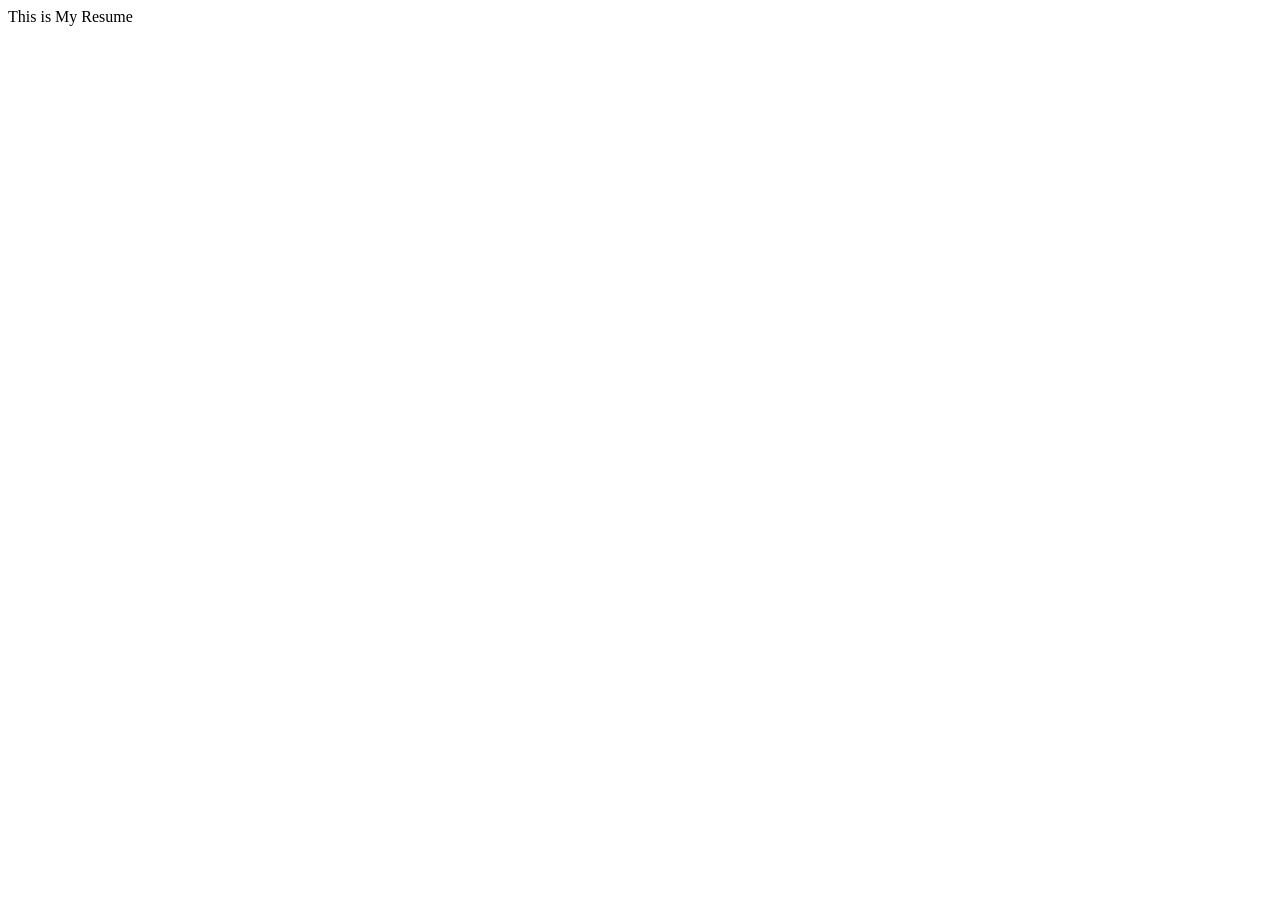
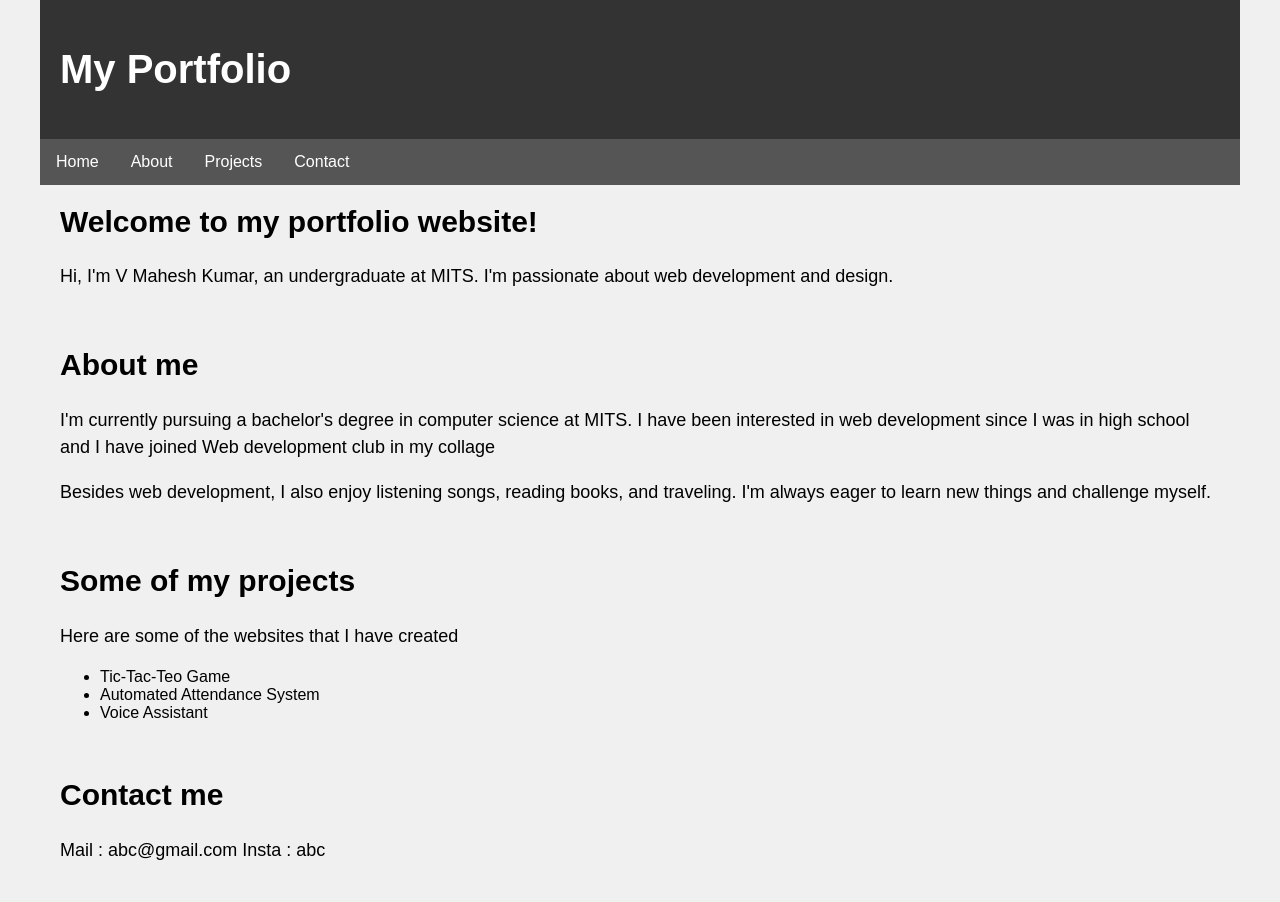
Before and after one commit to MaheshKumar1533/Web_Development-Task-3, a plain HTML site: page index.html in a window 1280 px wide. Before the commit the page ends 800 px from the top, so only its background shows below. Drawn offline with Linux system fonts and the light colour scheme.

Commit message:
Created Website

```diff
--- a/index.html
+++ b/index.html
@@ -3,9 +3,55 @@
 	<head>
 		<meta charset="UTF-8" />
 		<meta name="viewport" content="width=device-width, initial-scale=1.0" />
-		<title>Document</title>
+		<link rel="stylesheet" href="style.css" />
+		<title>My Portfolio</title>
 	</head>
+
 	<body>
-		This is My Resume
+		<div class="container">
+			<div class="header">
+				<h1>My Portfolio</h1>
+			</div>
+			<ul class="nav">
+				<li><a href="#home">Home</a></li>
+				<li><a href="#about">About</a></li>
+				<li><a href="#projects">Projects</a></li>
+				<li><a href="#contact">Contact</a></li>
+			</ul>
+			<div class="main" id="home">
+				<h2>Welcome to my portfolio website!</h2>
+				<p>
+					Hi, I'm V Mahesh Kumar, an undergraduate at MITS. I'm
+					passionate about web development and design.
+				</p>
+			</div>
+			<div class="main" id="about">
+				<h2>About me</h2>
+				<p>
+					I'm currently pursuing a bachelor's degree in computer
+					science at MITS. I have been interested in web development
+					since I was in high school and I have joined Web development
+					club in my collage
+				</p>
+				<p>
+					Besides web development, I also enjoy listening songs,
+					reading books, and traveling. I'm always eager to learn new
+					things and challenge myself.
+				</p>
+			</div>
+			<div class="main" id="projects">
+				<h2>Some of my projects</h2>
+				<p>Here are some of the websites that I have created</p>
+				<ul>
+					<li>Tic-Tac-Teo Game</li>
+					<li>Automated Attendance System</li>
+					<li>Voice Assistant</li>
+				</ul>
+			</div>
+			<div class="main" id="contact">
+				<h2>Contact me</h2>
+				<p>Mail : abc@gmail.com Insta : abc</p>
+			</div>
+		</div>
 	</body>
 </html>
--- /dev/null
+++ b/style.css
@@ -0,0 +1,70 @@
+body {
+            font-family: Arial, sans-serif;
+            background-color: #f0f0f0;
+            margin: 0;
+        }
+
+        .container {
+            max-width: 1200px;
+            margin: 0 auto;
+        }
+
+        .header {
+            background-color: #333;
+            color: white;
+            padding: 20px;
+        }
+
+        .header h1 {
+            font-size: 40px;
+        }
+
+        .nav {
+            list-style-type: none;
+            margin: 0;
+            padding: 0;
+            overflow: hidden;
+            background-color: #555;
+        }
+
+        .nav li {
+            float: left;
+        }
+
+        .nav li a {
+            display: block;
+            color: white;
+            text-align: center;
+            padding: 14px 16px;
+            text-decoration: none;
+        }
+
+        .nav li a:hover {
+            background-color: #111;
+        }
+
+        .main {
+            padding: 20px;
+        }
+
+        .main h2 {
+            font-size: 30px;
+            margin-top: 0;
+        }
+
+        .main p {
+            font-size: 18px;
+            line-height: 1.5;
+        }
+
+        .main img {
+            width: 100%;
+            height: auto;
+        }
+
+        .footer {
+            background-color: #333;
+            color: white;
+            padding: 10px;
+            text-align: center;
+        }
```
